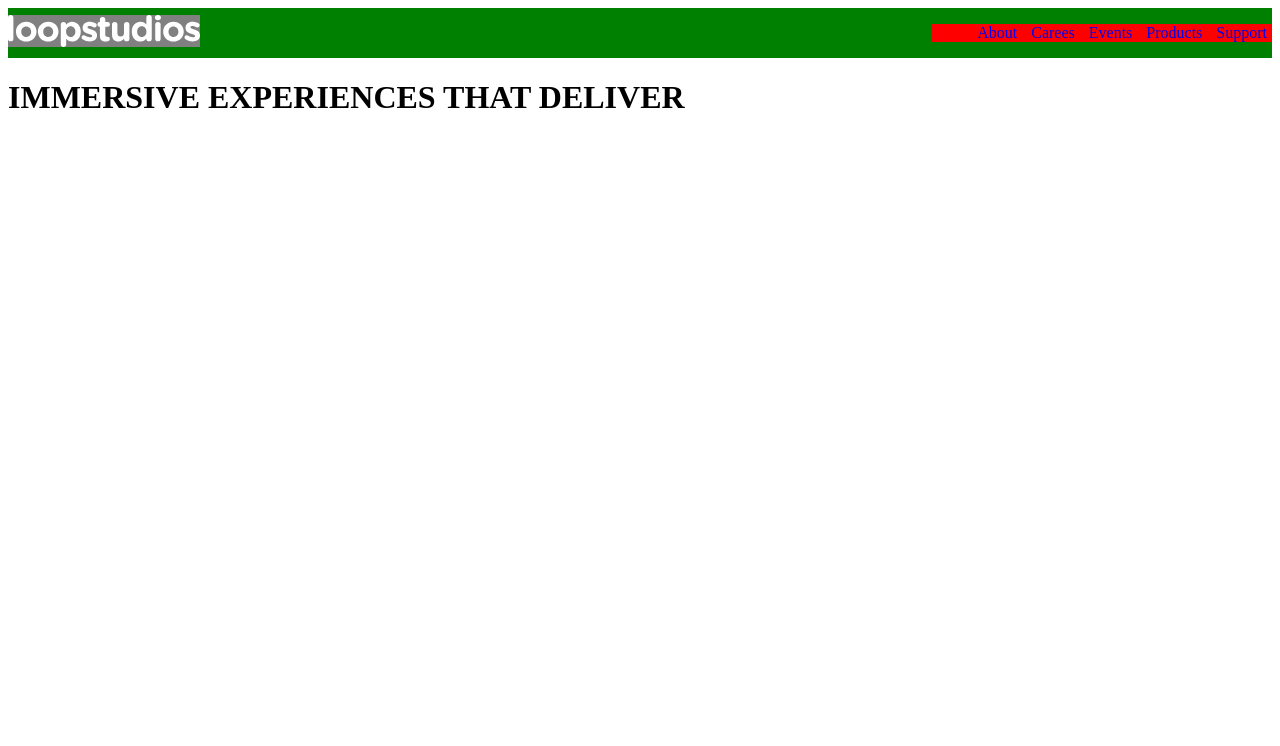
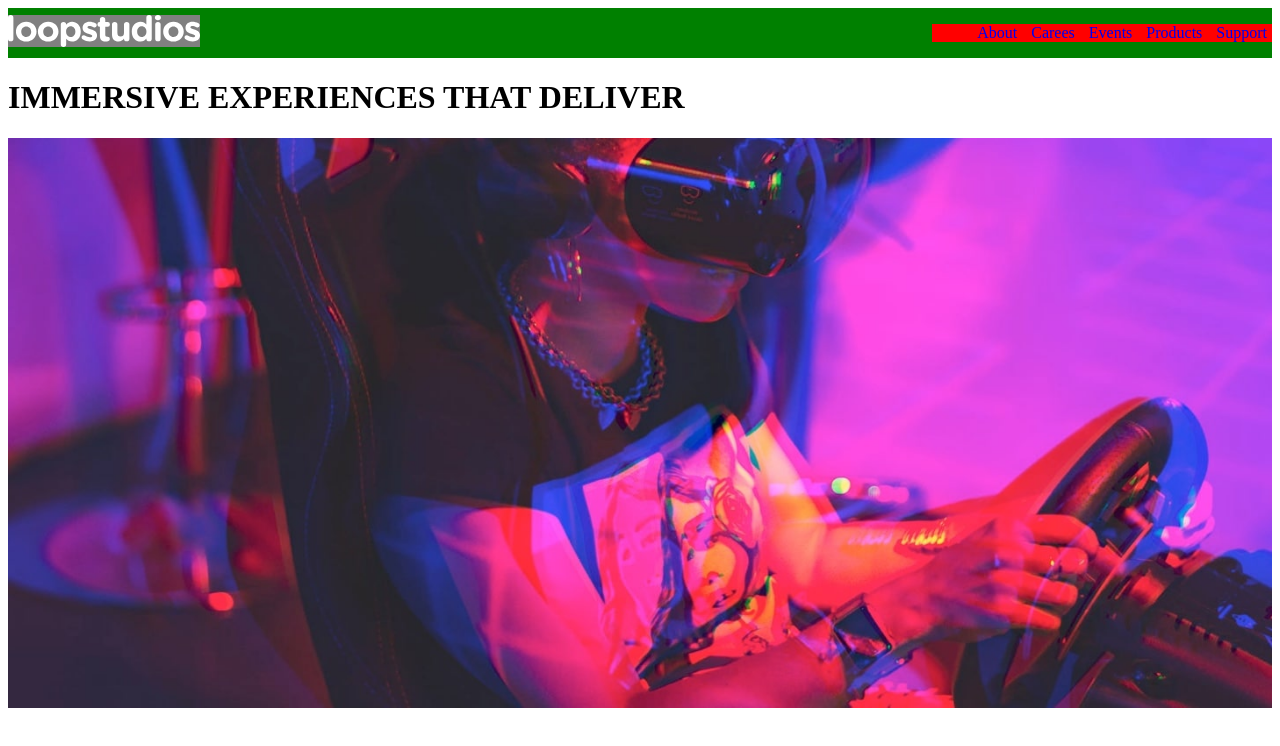
Before and after one commit to juankh993/Landing-Page, a plain HTML site: page index.html in a window 1280 px wide. Drawn offline with Linux system fonts and the light colour scheme.

Commit message:
Agree banner

```diff
--- a/css/main.css
+++ b/css/main.css
@@ -24,3 +24,11 @@ ul li{
 ul a{
     text-decoration: none;
 }
+.banner{
+    display:flex ;
+    background-color: brown;
+}
+.banner img{
+    width: 100%;
+
+}
--- a/index.html
+++ b/index.html
@@ -8,7 +8,7 @@
     <title>Document</title>
 </head>
 <body>
-
+    <!--header-->
     <header>
         <a href="#"">
             <img src="src/images/icon/logo.svg" alt="logo">
@@ -24,9 +24,15 @@
         </ul>
     </nav>
     </header>
+    <h1>IMMERSIVE EXPERIENCES THAT DELIVER</h1>
+    <!--section-->
+    <!--banner-->
+    <div class="banner">
+
+    <img src="src/images/desktop/image-hero.jpg" alt="banner">
+    </div>
 
 
-    <h1>IMMERSIVE EXPERIENCES THAT DELIVER</h1>
 
 
 
```
